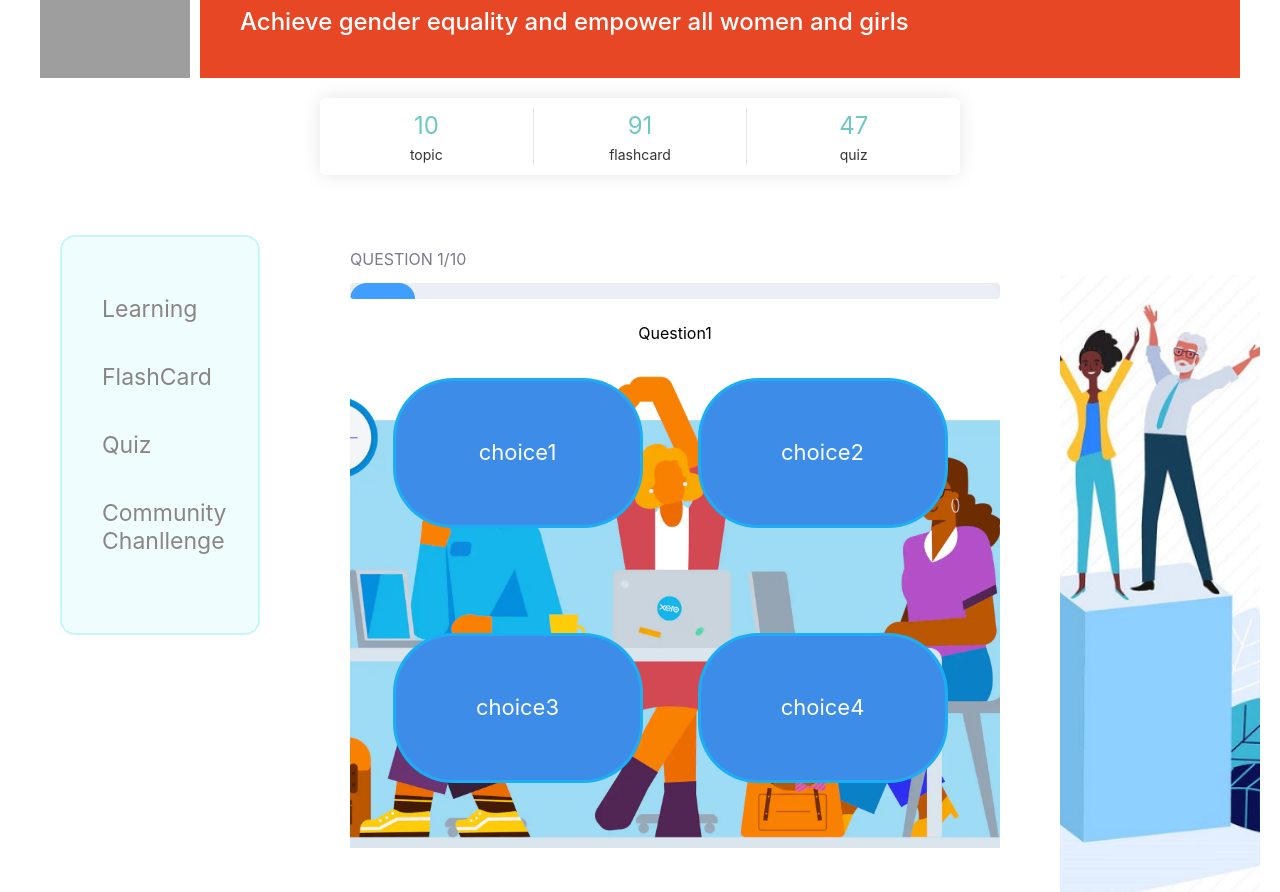
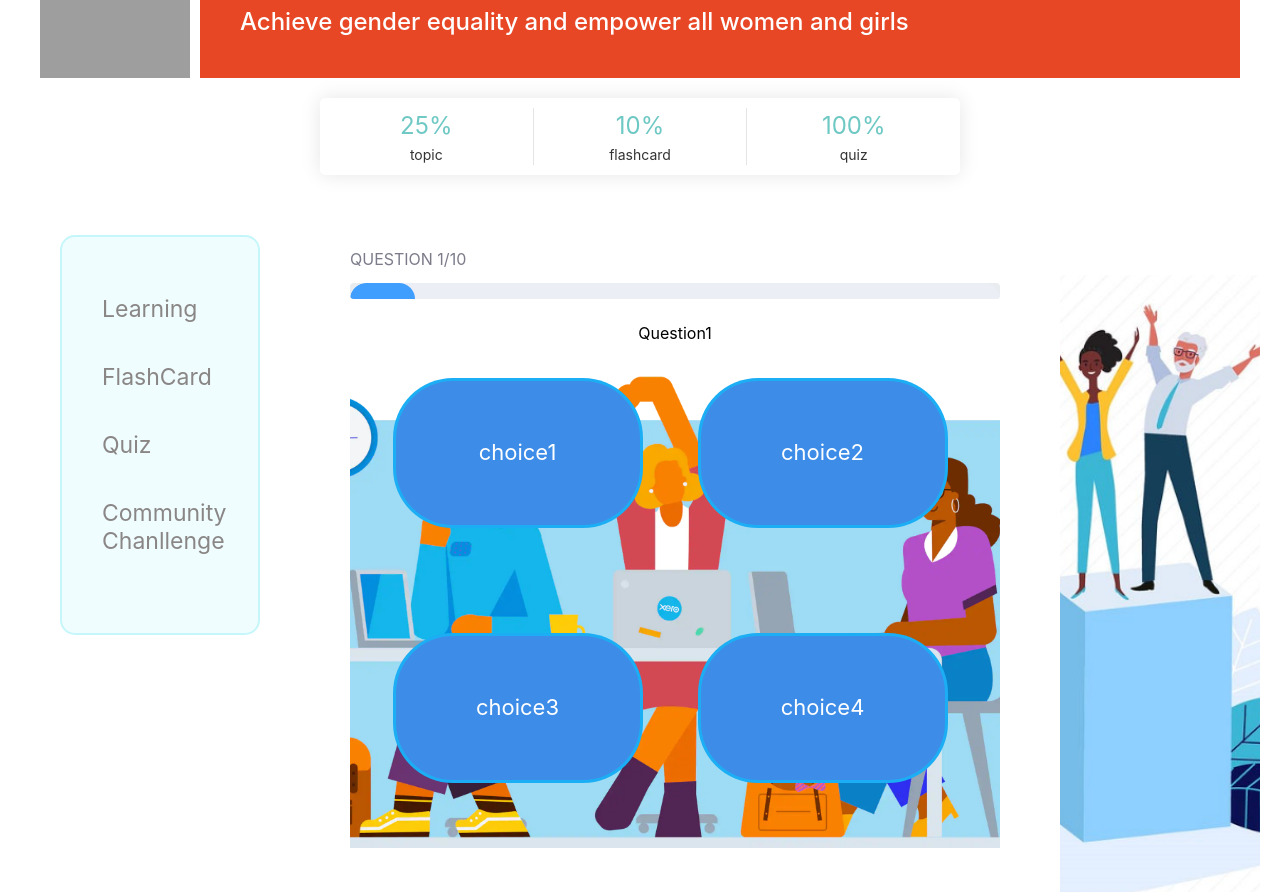
Before and after one commit to Leshangpang/COMP30022-SDGs-Frontend, a Vue app in the folder itp-front/: page /#/quiz in a window 1280 px wide. Shown: the part 806-1698 px from the top of the page. Built offline with nearby package versions, Linux system fonts and the light colour scheme; grey boxes are pictures that could not be loaded; a web font is replaced by a local one.

Commit message:
[TASK-219] change the number ro percentage in learning content progress bar

```diff
--- a/itp-front/src/components/LearningProgressBar.vue
+++ b/itp-front/src/components/LearningProgressBar.vue
@@ -1,7 +1,7 @@
 <template>
     <div class="progress-bar">
       <div class="progress-item" v-for="(item, index) in progressItems" :key="index">
-        <div class="progress-number">{{ item.number }}</div>
+        <div class="progress-number">{{ item.number }}%</div>
         <div class="progress-label">{{ item.label }}</div>
       </div>
     </div>
@@ -13,9 +13,9 @@ export default {
   data() {
     return {
       progressItems: [
-        { number: 10, label: "topic" },
-        { number: 91, label: "flashcard" },
-        { number: 47, label: "quiz" },
+        { number: 25, label: "topic" },
+        { number: 10, label: "flashcard" },
+        { number: 100, label: "quiz" },
       ],
     };
   },
--- a/itp-front/src/views/AnswerFlashCard.vue
+++ b/itp-front/src/views/AnswerFlashCard.vue
@@ -61,7 +61,7 @@ export default {
 
 .main-content {
   display: flex;
-  margin-top: 40px;
+  margin-top: 60px;
   margin-bottom: 100px;
 }
 
```
